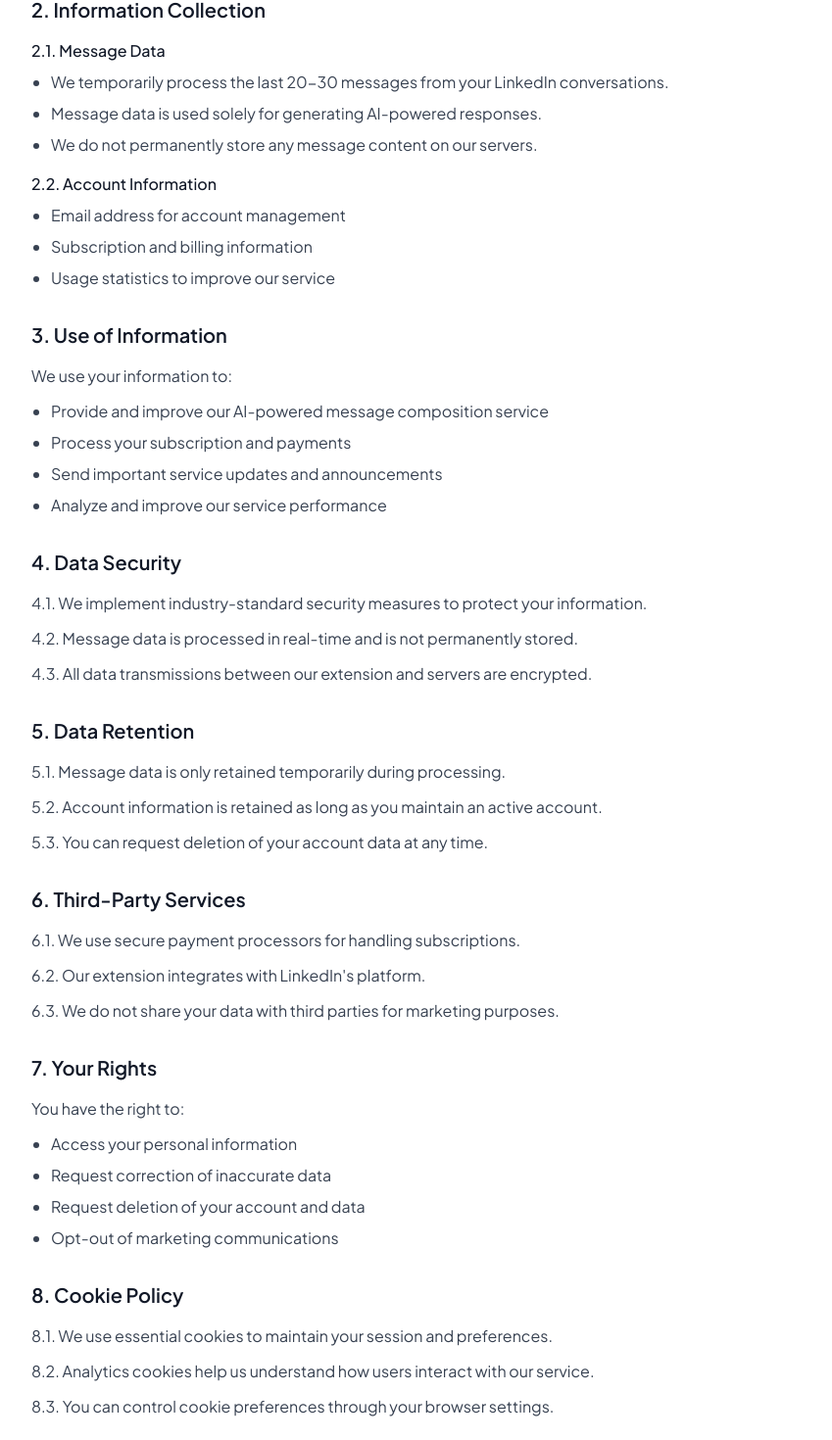
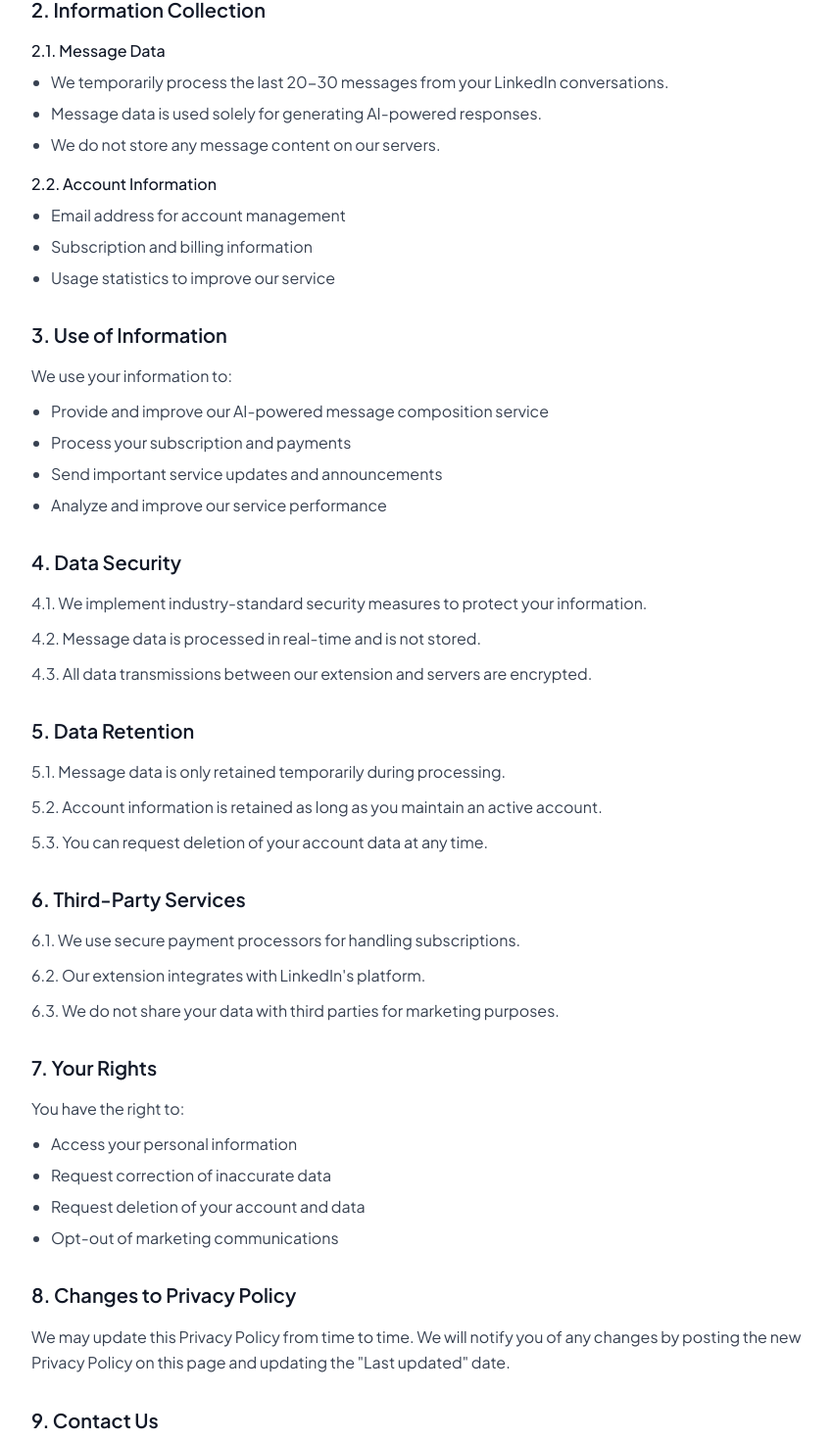
Before and after one commit to shraey96/li-messenger-landing-page, a Next.js app: page /privacy in a window 1280 px wide. Shown: the part 436-1906 px from the top of the page at 98% size, without its empty margins (208-1057 px from the left). Built offline with nearby package versions, Linux system fonts and the light colour scheme.

Commit message:
privacy and tnc update

```diff
--- a/app/privacy/page.tsx
+++ b/app/privacy/page.tsx
@@ -52,10 +52,7 @@ const Privacy = () => {
                     Message data is used solely for generating AI-powered
                     responses.
                   </li>
-                  <li>
-                    We do not permanently store any message content on our
-                    servers.
-                  </li>
+                  <li>We do not store any message content on our servers.</li>
                 </ul>
               </div>
               <div>
@@ -100,8 +97,7 @@ const Privacy = () => {
                 your information.
               </p>
               <p>
-                4.2. Message data is processed in real-time and is not
-                permanently stored.
+                4.2. Message data is processed in real-time and is not stored.
               </p>
               <p>
                 4.3. All data transmissions between our extension and servers
@@ -164,31 +160,10 @@ const Privacy = () => {
             </div>
           </section>
 
-          {/* Cookie Policy */}
-          <section>
-            <h2 className="text-xl font-semibold text-gray-900 mb-4">
-              8. Cookie Policy
-            </h2>
-            <div className="space-y-3 text-gray-700">
-              <p>
-                8.1. We use essential cookies to maintain your session and
-                preferences.
-              </p>
-              <p>
-                8.2. Analytics cookies help us understand how users interact
-                with our service.
-              </p>
-              <p>
-                8.3. You can control cookie preferences through your browser
-                settings.
-              </p>
-            </div>
-          </section>
-
           {/* Changes to Privacy Policy */}
           <section>
             <h2 className="text-xl font-semibold text-gray-900 mb-4">
-              9. Changes to Privacy Policy
+              8. Changes to Privacy Policy
             </h2>
             <p className="text-gray-700 leading-relaxed">
               We may update this Privacy Policy from time to time. We will
@@ -200,7 +175,7 @@ const Privacy = () => {
           {/* Contact Information */}
           <section>
             <h2 className="text-xl font-semibold text-gray-900 mb-4">
-              10. Contact Us
+              9. Contact Us
             </h2>
             <div className="space-y-3 text-gray-700">
               <p>
@@ -208,8 +183,7 @@ const Privacy = () => {
                 contact us at:
               </p>
               <ul className="list-disc pl-5 space-y-2">
-                <li>Email: privacy@draftai.com</li>
-                <li>Website: https://draftai.com/contact</li>
+                <li>Email: support@draftai.io</li>
               </ul>
             </div>
           </section>
--- a/app/terms/page.tsx
+++ b/app/terms/page.tsx
@@ -179,7 +179,7 @@ const Terms = () => {
             </h2>
             <p className="text-gray-700 leading-relaxed">
               For any questions about these Terms and Conditions, please contact
-              us at support@draftai.com
+              us at support@draftai.io
             </p>
           </section>
         </div>
```
